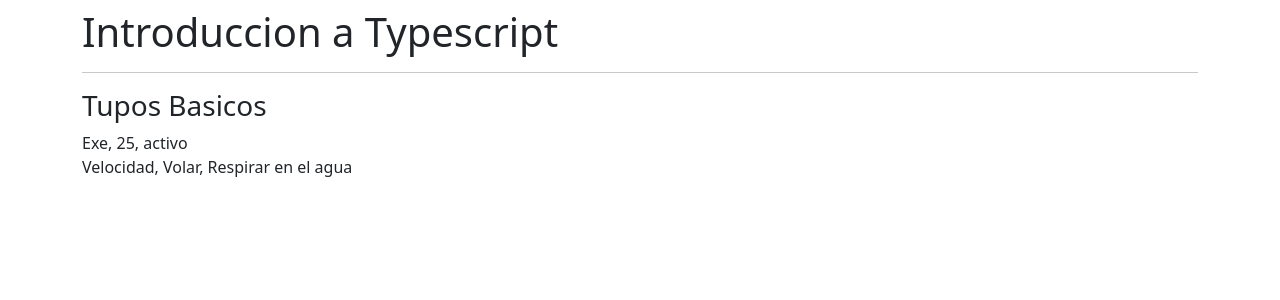
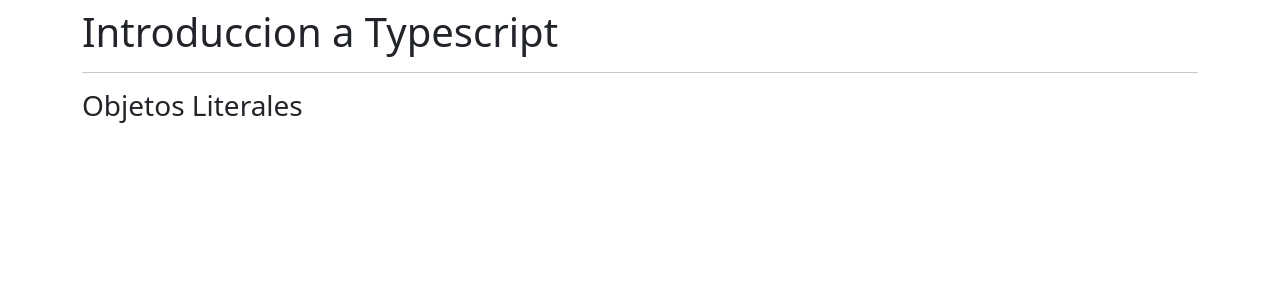
Before and after one commit to EcheCostabel/react-native, a React (Create React App) app: page / in a window 1280 px wide. Shown: the top 300 px of the page. Built offline with nearby package versions, Linux system fonts and the light colour scheme.

Commit message:
interface

```diff
--- a/src/App.tsx
+++ b/src/App.tsx
@@ -1,4 +1,6 @@
-import { TiposBasicos } from "./typescript/TiposBasicos";
+// import { TiposBasicos } from "./typescript/TiposBasicos";
+
+import { ObjetosLiterales } from "./typescript/ObjetosLiterales";
 
 
  const App = () => {
@@ -6,7 +8,8 @@
     <div className='mt-2'>
       <h1>Introduccion a Typescript</h1>
      <hr />
-      <TiposBasicos />
+      {/* <TiposBasicos />  */}
+      <ObjetosLiterales />
     </div>
   )
 }
--- /dev/null
+++ b/src/typescript/ObjetosLiterales.tsx
@@ -0,0 +1,32 @@
+import React from 'react'
+
+
+interface Persona {
+    nombreCompleto: string;
+    edad: number;
+    direccion: Direccion
+}
+
+    interface Direccion {
+        pais: string;
+        casaNo: number
+}
+
+export const ObjetosLiterales = () => {
+
+
+    const persona: Persona = {
+        nombreCompleto: 'Exequiel',
+        edad: 25,
+        direccion: {
+            pais: 'Argentina',
+            casaNo: 4
+        }
+    }
+
+  return (
+    <div>
+        <h3>Objetos Literales</h3>
+    </div>
+  )
+}
```
